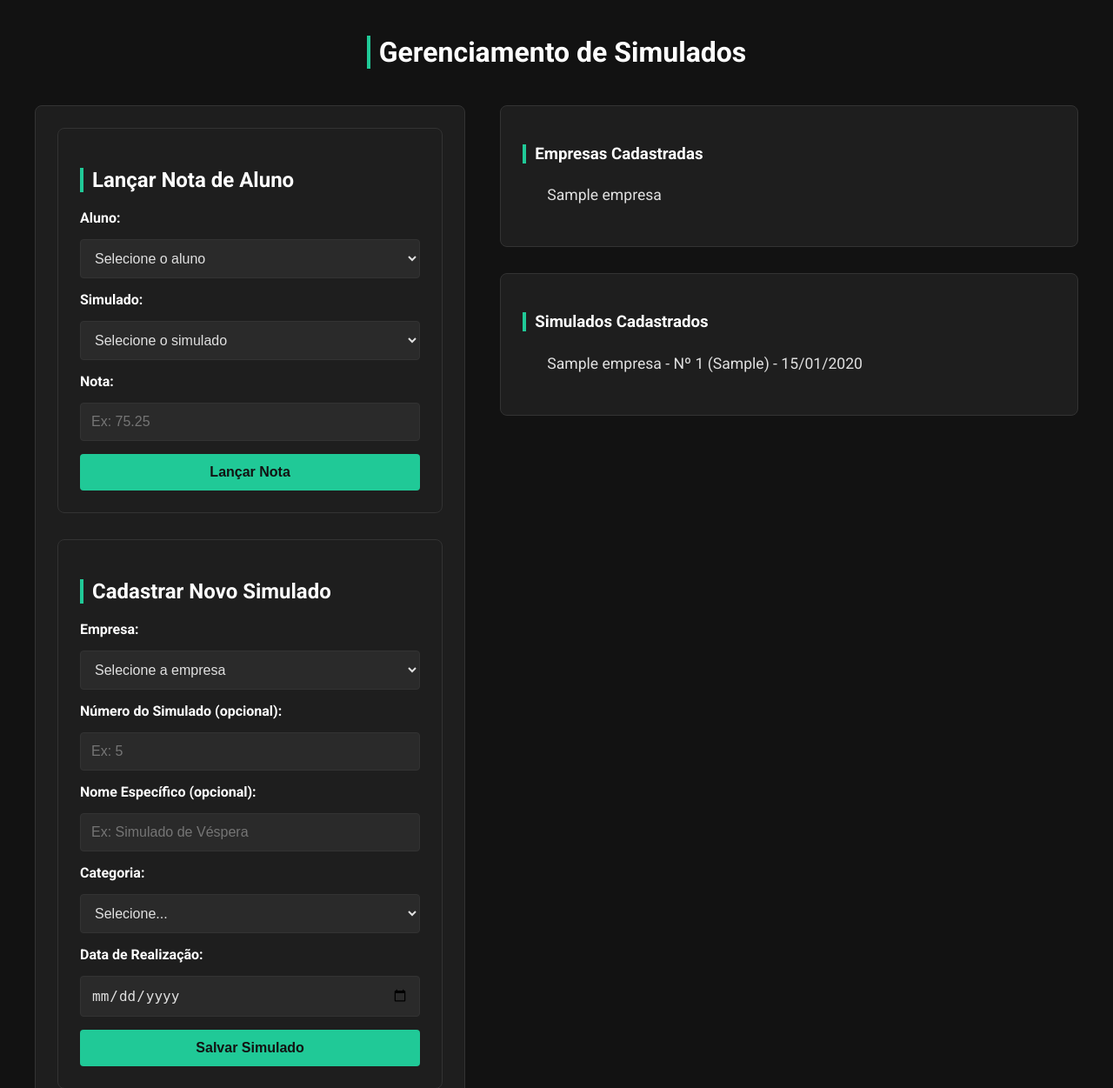
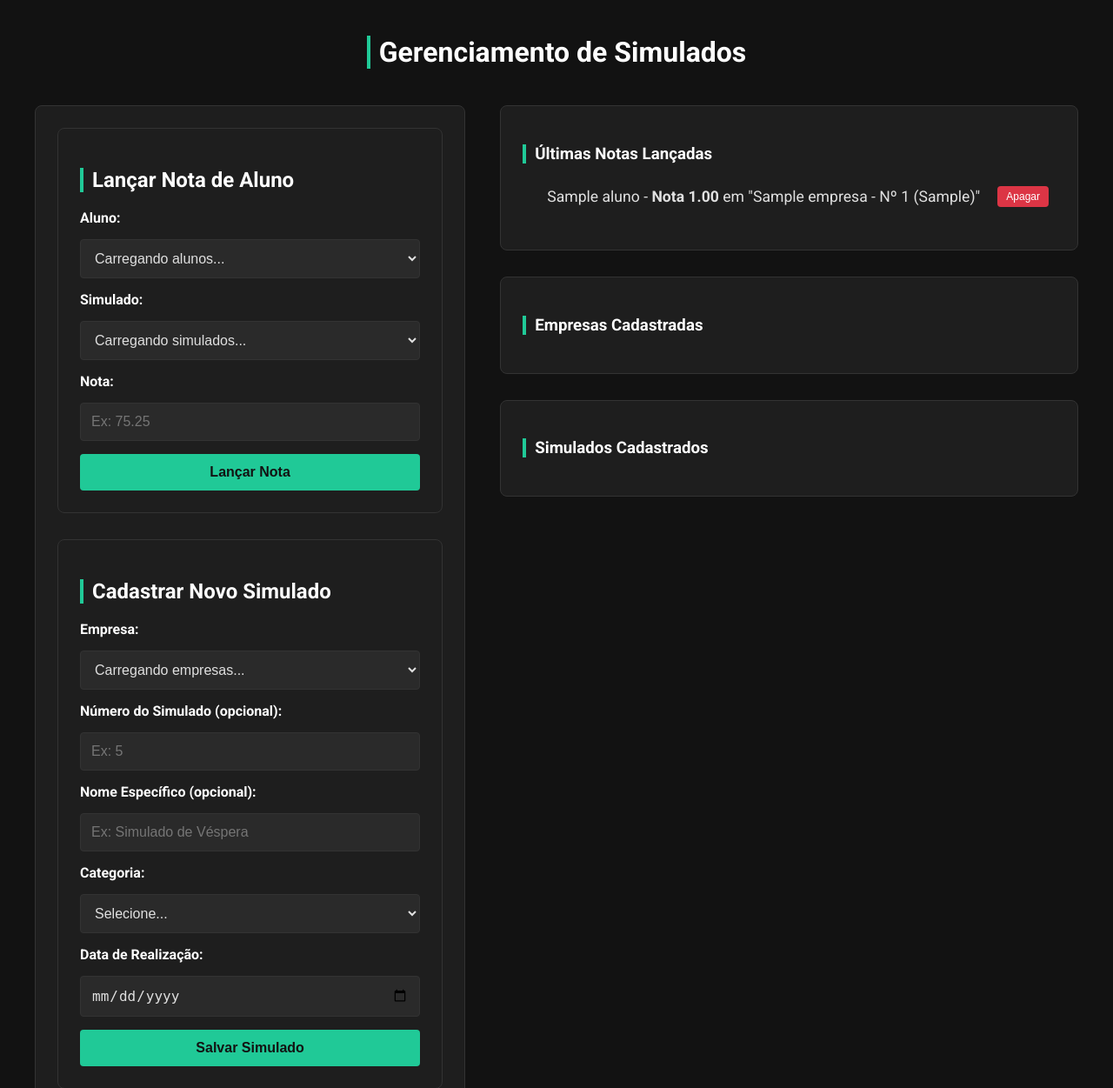
Before and after one commit to jvsouza01/mentoria-odisseia, a Flask app: page /gerenciar-simulados in a window 1280 px wide. Shown: the top 1251 px of the page at 87% size. Run offline with Flask 3, Linux system fonts and the light colour scheme; tables that the repository leaves empty hold one stand-in row (values such as "Sample post").

Commit message:
Adiciona funcionalidade de apagar notas de simulados

```diff
--- a/app.py
+++ b/app.py
@@ -240,3 +240,32 @@ def get_ranking_por_simulado(simulado_id):
     ranking = [{'aluno_nome': nome, 'nota': nota} for nota, nome in resultados]
 
     return jsonify(ranking)
+
+@app.route('/api/resultados/recentes', methods=['GET'])
+def get_resultados_recentes():
+    """Retorna uma lista das 15 últimas notas lançadas."""
+    resultados = ResultadosSimulados.query.order_by(ResultadosSimulados.id.desc()).limit(15).all()
+
+    lista_resultados = []
+    for r in resultados:
+        # Monta um nome descritivo para o simulado
+        nome_simulado = f"Nº {r.simulado.numero}" if r.simulado.numero else r.simulado.nome_especifico
+        nome_display = f"{r.simulado.empresa.nome} - {nome_simulado} ({r.simulado.categoria})"
+
+        lista_resultados.append({
+            'id': r.id,
+            'aluno_nome': r.aluno.nome,
+            'simulado_nome': nome_display,
+            'nota': r.nota
+        })
+    return jsonify(lista_resultados)
+
+@app.route('/api/resultados/<int:resultado_id>', methods=['DELETE'])
+def delete_resultado(resultado_id):
+    """Apaga uma nota de simulado específica pelo seu ID."""
+    resultado = ResultadosSimulados.query.get_or_404(resultado_id)
+
+    db.session.delete(resultado)
+    db.session.commit()
+
+    return jsonify({'status': 'sucesso', 'mensagem': 'Nota apagada com sucesso.'})
--- a/static/gerenciamento_simulados.js
+++ b/static/gerenciamento_simulados.js
@@ -7,6 +7,7 @@ document.addEventListener('DOMContentLoaded', () => {
     // Listas de exibição
     const listaEmpresas = document.getElementById('lista-empresas');
     const listaSimulados = document.getElementById('lista-simulados');
+    const listaUltimasNotas = document.getElementById('lista-ultimas-notas'); // Nova lista
 
     // Selects (Dropdowns)
     const selectSimuladoEmpresa = document.getElementById('simulado-empresa');
@@ -15,158 +16,72 @@ document.addEventListener('DOMContentLoaded', () => {
 
     // --- FUNÇÕES DE CARREGAMENTO DE DADOS ---
 
-    async function carregarAlunos() {
+    async function carregarAlunos() { /* ... código existente, sem alteração ... */ }
+    async function carregarEmpresas() { /* ... código existente, sem alteração ... */ }
+    async function carregarSimulados() { /* ... código existente, sem alteração ... */ }
+
+    // NOVA FUNÇÃO para carregar as últimas notas lançadas
+    async function carregarUltimasNotas() {
         try {
-            const response = await fetch('/api/alunos');
-            const alunos = await response.json();
-            selectResultadoAluno.innerHTML = '<option value="">Selecione o aluno</option>';
-            alunos.forEach(aluno => {
-                const option = document.createElement('option');
-                option.value = aluno.id;
-                option.textContent = aluno.nome;
-                selectResultadoAluno.appendChild(option);
-            });
-        } catch (error) {
-            console.error('Erro ao carregar alunos:', error);
-            selectResultadoAluno.innerHTML = '<option value="">Erro ao carregar</option>';
-        }
-    }
+            const response = await fetch('/api/resultados/recentes');
+            const resultados = await response.json();
 
-    async function carregarEmpresas() {
-        try {
-            const response = await fetch('/api/empresas');
-            const empresas = await response.json();
-
-            listaEmpresas.innerHTML = '';
-            selectSimuladoEmpresa.innerHTML = '<option value="">Selecione a empresa</option>';
-
-            if (empresas.length === 0) {
-                listaEmpresas.innerHTML = '<li>Nenhuma empresa cadastrada.</li>';
+            listaUltimasNotas.innerHTML = '';
+            if (resultados.length === 0) {
+                listaUltimasNotas.innerHTML = '<li>Nenhuma nota lançada recentemente.</li>';
             } else {
-                empresas.forEach(empresa => {
+                resultados.forEach(r => {
                     const li = document.createElement('li');
-                    li.textContent = empresa.nome;
-                    listaEmpresas.appendChild(li);
-
-                    const option = document.createElement('option');
-                    option.value = empresa.id;
-                    option.textContent = empresa.nome;
-                    selectSimuladoEmpresa.appendChild(option);
+                    li.innerHTML = `
+                        <span>${r.aluno_nome} - <strong>Nota ${r.nota.toFixed(2)}</strong> em "${r.simulado_nome}"</span>
+                        <button class="delete-btn" data-id="${r.id}">Apagar</button>
+                    `;
+                    listaUltimasNotas.appendChild(li);
                 });
             }
         } catch (error) {
-            console.error('Erro ao carregar empresas:', error);
-        }
-    }
-
-    async function carregarSimulados() {
-        try {
-            const response = await fetch('/api/simulados');
-            const simulados = await response.json();
-
-            listaSimulados.innerHTML = '';
-            selectResultadoSimulado.innerHTML = '<option value="">Selecione o simulado</option>';
-
-            if (simulados.length === 0) {
-                listaSimulados.innerHTML = '<li>Nenhum simulado cadastrado.</li>';
-            } else {
-                simulados.forEach(simulado => {
-                    const li = document.createElement('li');
-                    li.textContent = `${simulado.nome_display} - ${simulado.data}`;
-                    listaSimulados.appendChild(li);
-
-                    const option = document.createElement('option');
-                    option.value = simulado.id;
-                    option.textContent = simulado.nome_display;
-                    selectResultadoSimulado.appendChild(option);
-                });
-            }
-        } catch (error) {
-            console.error('Erro ao carregar simulados:', error);
+            console.error('Erro ao carregar últimas notas:', error);
         }
     }
 
     // --- LÓGICA DOS FORMULÁRIOS ---
 
-    formAddEmpresa.addEventListener('submit', async (event) => {
-        event.preventDefault();
-        const nomeEmpresa = document.getElementById('empresa-nome').value.trim();
-        if (!nomeEmpresa) return;
-
-        try {
-            const response = await fetch('/api/empresas', {
-                method: 'POST',
-                headers: { 'Content-Type': 'application/json' },
-                body: JSON.stringify({ nome: nomeEmpresa })
-            });
-            const result = await response.json();
-
-            if (response.ok) {
-                formAddEmpresa.reset();
-                await carregarEmpresas();
-                alert('Empresa salva com sucesso!');
-            } else {
-                alert(`Erro: ${result.mensagem}`);
-            }
-        } catch (error) {
-            console.error('Erro ao salvar empresa:', error);
-        }
-    });
-
-    formAddSimulado.addEventListener('submit', async (event) => {
-        event.preventDefault();
-        const dados = {
-            empresa_id: document.getElementById('simulado-empresa').value,
-            numero: document.getElementById('simulado-numero').value || null,
-            nome_especifico: document.getElementById('simulado-nome').value.trim() || null,
-            categoria: document.getElementById('simulado-categoria').value,
-            data_realizacao: document.getElementById('simulado-data').value,
-        };
-
-        try {
-            const response = await fetch('/api/simulados', {
-                method: 'POST',
-                headers: { 'Content-Type': 'application/json' },
-                body: JSON.stringify(dados)
-            });
-            const result = await response.json();
-
-            if (response.ok) {
-                formAddSimulado.reset();
-                await carregarSimulados();
-                alert('Simulado salvo com sucesso!');
-            } else {
-                alert(`Erro: ${result.mensagem}`);
-            }
-        } catch (error) {
-            console.error('Erro ao salvar simulado:', error);
-        }
-    });
+    formAddEmpresa.addEventListener('submit', async (event) => { /* ... código existente ... */ });
+    formAddSimulado.addEventListener('submit', async (event) => { /* ... código existente ... */ });
 
     formAddResultado.addEventListener('submit', async (event) => {
         event.preventDefault();
-        const dados = {
-            aluno_id: document.getElementById('resultado-aluno').value,
-            simulado_id: document.getElementById('resultado-simulado').value,
-            nota: document.getElementById('resultado-nota').value
-        };
+        const dados = { /* ... código existente ... */ };
 
         try {
-            const response = await fetch('/api/resultados', {
-                method: 'POST',
-                headers: { 'Content-Type': 'application/json' },
-                body: JSON.stringify(dados)
-            });
-            const result = await response.json();
-
+            // ... (fetch para POST /api/resultados) ...
             if (response.ok) {
                 formAddResultado.reset();
+                await carregarUltimasNotas(); // ATUALIZA A LISTA APÓS LANÇAR
                 alert('Nota lançada com sucesso!');
-            } else {
-                alert(`Erro: ${result.mensagem}`);
+            } else { /* ... */ }
+        } catch (error) { /* ... */ }
+    });
+
+    // NOVO EVENT LISTENER para a lista de últimas notas
+    listaUltimasNotas.addEventListener('click', async (event) => {
+        if (event.target.classList.contains('delete-btn')) {
+            const resultadoId = event.target.dataset.id;
+
+            if (confirm('Tem certeza que deseja apagar esta nota? A ação não pode ser desfeita.')) {
+                try {
+                    const response = await fetch(`/api/resultados/${resultadoId}`, {
+                        method: 'DELETE'
+                    });
+                    if (response.ok) {
+                        await carregarUltimasNotas(); // ATUALIZA A LISTA APÓS APAGAR
+                    } else {
+                        alert('Falha ao apagar a nota.');
+                    }
+                } catch (error) {
+                    console.error('Erro ao apagar nota:', error);
+                }
             }
-        } catch (error) {
-            console.error('Erro ao lançar nota:', error);
         }
     });
 
@@ -175,6 +90,7 @@ document.addEventListener('DOMContentLoaded', () => {
         carregarAlunos();
         carregarEmpresas();
         carregarSimulados();
+        carregarUltimasNotas(); // Adiciona o carregamento das notas
     }
     carregarTudo();
 });
--- a/templates/gerenciamento_simulados.html
+++ b/templates/gerenciamento_simulados.html
@@ -66,6 +66,11 @@
 
         <div class="info-column" style="flex: 3;">
             <div class="recent-section">
+                <h3>Últimas Notas Lançadas</h3>
+                <ul id="lista-ultimas-notas"></ul>
+            </div>
+
+            <div class="recent-section">
                 <h3>Empresas Cadastradas</h3>
                 <ul id="lista-empresas"></ul>
             </div>
```
